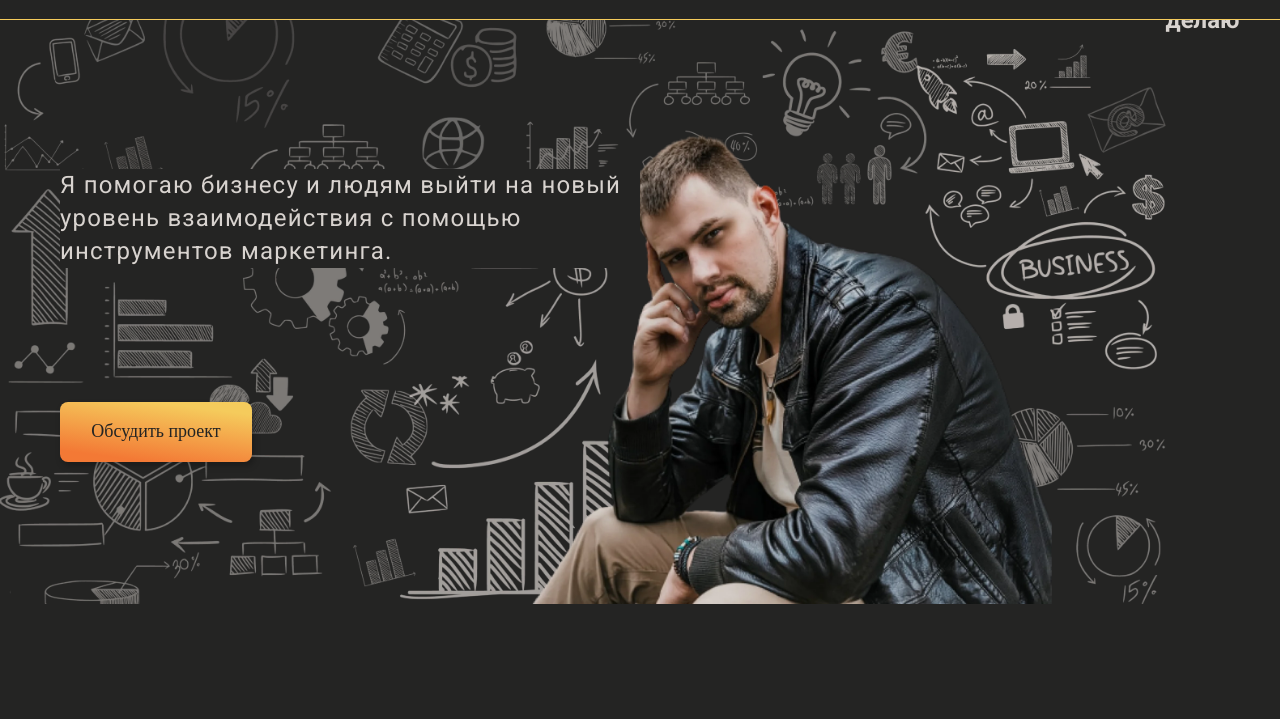
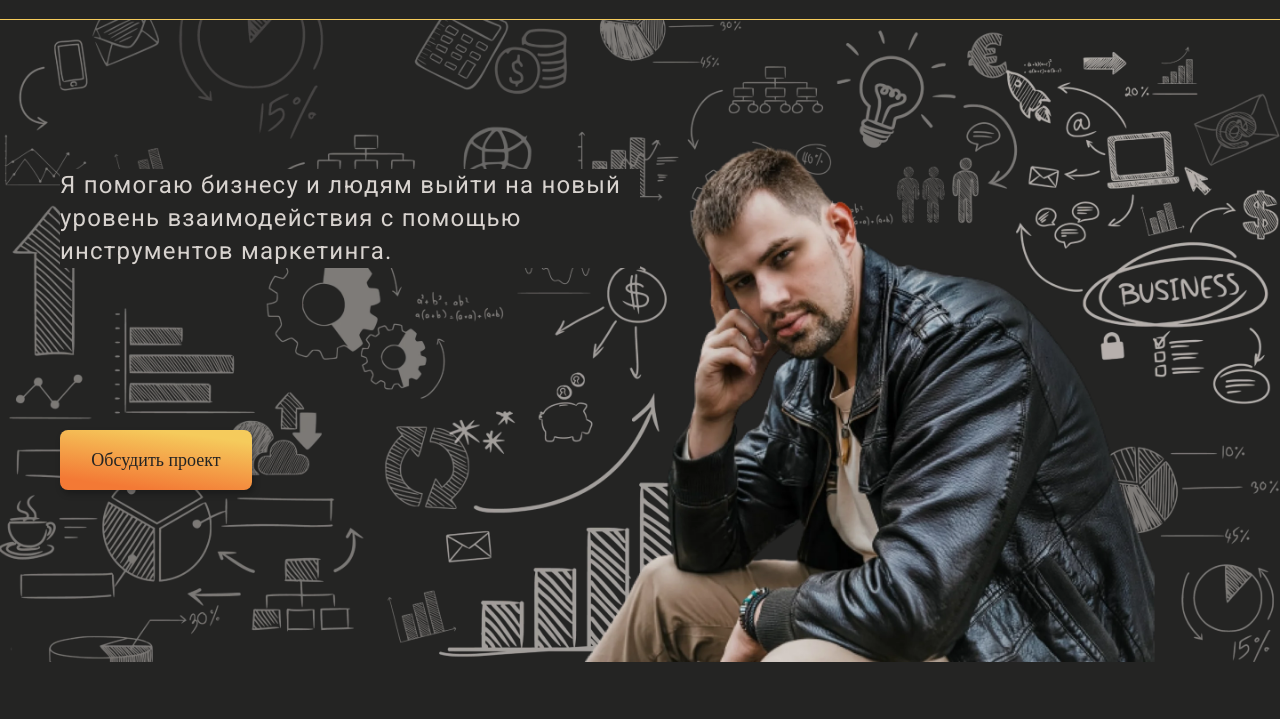
Before and after one commit to DidenkoSveta/Dmitry-Didenko--internet-marketer, a plain HTML site: page index.html in a window 1280 px wide. Shown: the part 71-790 px from the top of the page. Drawn offline with Linux system fonts and the light colour scheme.

Commit message:
change flex elements

```diff
--- a/sass/style.sass
+++ b/sass/style.sass
@@ -49,7 +49,8 @@ li
 	list-style-type: none
 body
 	display: flex
-	justify-content: center
+	align-items: center
+	flex-direction: column
 	background-color: $black
 	width: 100vw
 	color: $bege
```
Also changed, not shown: css/style.css, 1 other file.
